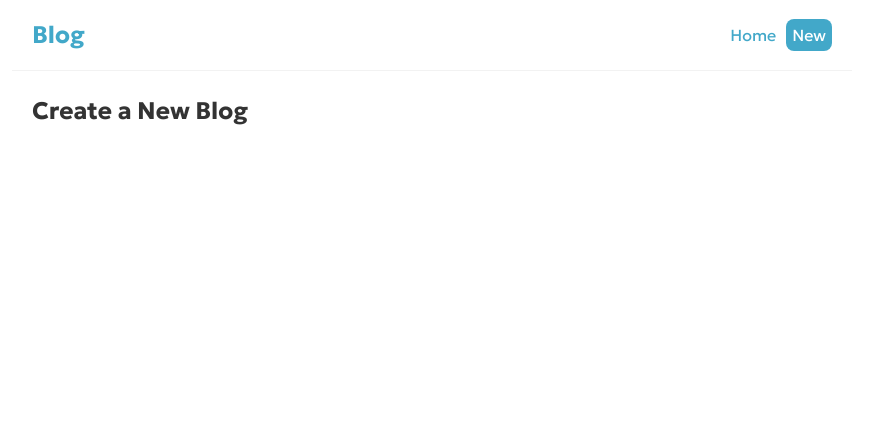
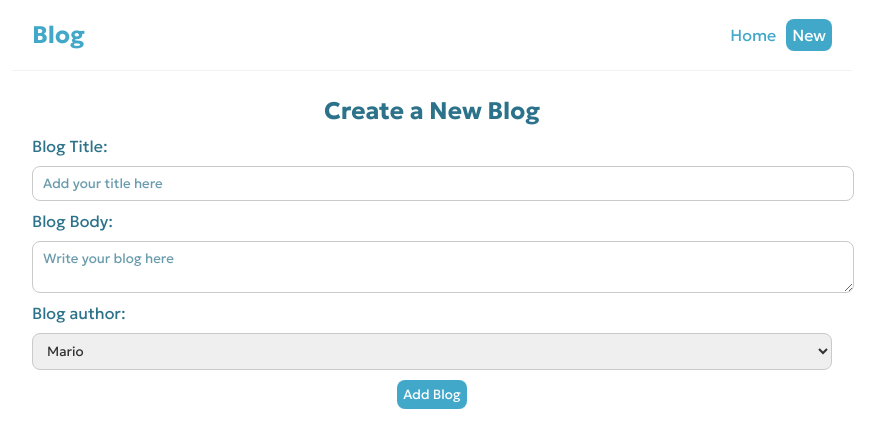
Before and after one commit to shaannsingh/reactBlogTutorial, a React (Vite) app in the folder blogSYNC/: page /create in a window 1280 px wide. Shown: the top 448 px of the page, without its empty margins (208-1093 px from the left). Built offline with nearby package versions, Linux system fonts and the light colour scheme.

Commit message:
Added controlled input forms to make sure the form state renders with the change.

```diff
--- a/blogSYNC/src/components/Create.tsx
+++ b/blogSYNC/src/components/Create.tsx
@@ -1,7 +1,40 @@
+import { useState } from "react";
+
 const Create = () => {
+  const [title, setTitle] = useState<string>("");
+  const [body, setBody] = useState<string>("");
+  const [author, setAuthor] = useState<string>("");
+
   return (
     <div className="create">
       <h2>Create a New Blog</h2>
+      <form>
+        <label>Blog Title:</label>
+        <input
+          placeholder="Add your title here"
+          type="text"
+          required
+          value={title}
+          onChange={(e) => setTitle(e.target.value)}
+        />
+        <label>Blog Body:</label>
+        <textarea
+          placeholder="Write your blog here"
+          required
+          value={body}
+          onChange={(e) => setBody(e.target.value)}
+        />
+        <label>Blog author:</label>
+        <select
+          title="Author name"
+          value={author}
+          onChange={(e) => setAuthor(e.target.value)}
+        >
+          <option value="Mario">Mario</option>
+          <option value="Luigi">Luigi</option>
+        </select>
+        <button>Add Blog</button>
+      </form>
     </div>
   );
 };
--- a/blogSYNC/src/styles/index.css
+++ b/blogSYNC/src/styles/index.css
@@ -28,6 +28,7 @@
 }
 .navbar .home-link:hover {
   color: #2c728a;
+  transition: 0.3s;
 }
 
 .navbar .new-blog-link {
@@ -40,7 +41,8 @@
 }
 
 .navbar .new-blog-link:hover {
-  background-color: #2c728a;  /* Optional: darker shade on hover */
+  background-color: #2c728a;
+  transition: 0.3s;
 }
 
 .content {
@@ -109,3 +111,59 @@
   font-size: 15px;
   color: #2c728a;
 }
+
+.create {
+  text-align: center;
+  display: block;
+}
+
+.create h2 {
+  margin-bottom: 10px;
+  color: #2c728a;
+
+}
+
+.create label {
+  color: #2c728a;
+  text-align: left;
+  display: block;
+}
+
+.create input, .create textarea, .create select {
+  display: block;
+  padding: 8px 10px;
+  margin: 10px 0;
+  width: 100%;
+  border: 1px solid #cacaca;
+  color: #333;
+  border-radius: 8px;
+}
+
+.create input::placeholder, .create textarea::placeholder {
+  color: #2c728a;
+  opacity: 0.7;
+}
+
+.create input:focus, .create textarea:focus, .create select:focus {
+  outline: 0;
+}
+
+.create input:hover, .create textarea:hover, .create select:hover {
+  border-color: #2c728a;
+  transition: 0.3s;
+  cursor: pointer;
+}
+
+.create button {
+  color: #ffffff;
+  background-color: #42a8c9;
+  border: 0;
+  border-radius: 8px;
+  cursor: pointer;
+  padding: 6px;
+}
+
+.create button:hover {
+  background-color: #2c728a;
+  transition: 0.3s;
+}
```
